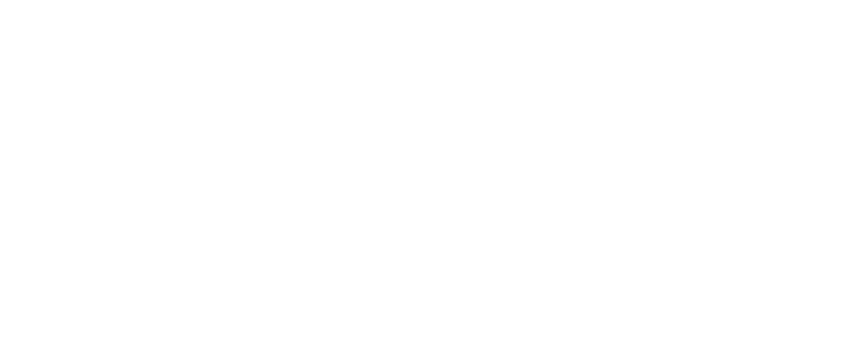
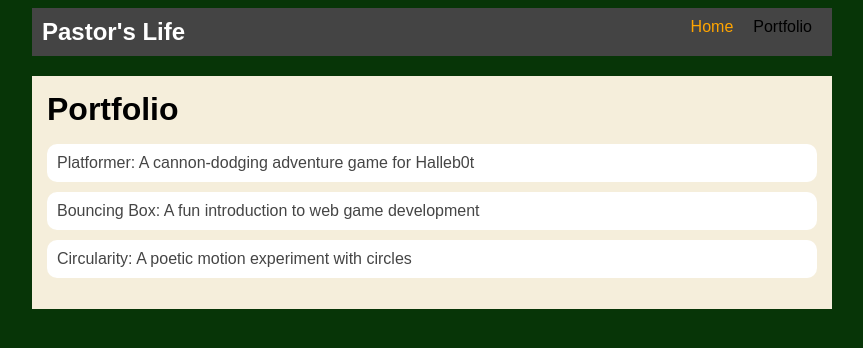
Before and after one commit to deric-nt/deric-nt.github.io, a plain HTML site: page portfolio.html in a window 1280 px wide. Shown: the whole page, without its empty margins (208-1071 px from the left). Drawn offline with Linux system fonts and the light colour scheme.

Commit message:
add portfolio page to website

```diff
--- a/portfolio.html
+++ b/portfolio.html
@@ -0,0 +1,46 @@
+<!DOCTYPE html>
+<html>
+  <head>
+    <title>My Portfolio</title>
+    <link rel="stylesheet" href="style.css" />
+  </head>
+
+  <body>
+    <!-- All content goes here -->
+    <div id="all-contents">
+
+    </div>
+  </body>
+</html>
+<!--All content goes here-->
+<div id="all-contents">
+<nav>
+  <h1>Pastor's Life</h1>
+  <ul id="nav-ul">
+    <li class="nav-li">
+      <a href="index.html">Home</a>
+    </li>
+    <li class="nav-li"
+      <a href="portfolio.html">Portfolio</a>
+    </li>
+   </ul>
+</nav>
+
+<main>
+    <div class="content">
+        <h1>Portfolio</h1>
+        <ul id="portfolio">
+            <li>
+                <a href="projects/platformer/">Platformer: A cannon-dodging adventure game for Halleb0t</a>
+              </li>
+              <li>
+                <a href="projects/bouncing-box/">Bouncing Box: A fun introduction to web game development</a>
+              </li>
+              <li>
+                <a href="projects/circularity/">Circularity: A poetic motion experiment with circles</a>
+              </li>
+
+        </ul>
+      </div>
+</main>
+</div>
--- a/style.css
+++ b/style.css
@@ -75,3 +75,28 @@
 h2, h3 {
     margin: 0px;
 }
+/* Portfolio styles */
+.content h1 {
+    color: black;
+  }
+
+  #portfolio {
+    list-style-type: none;
+    padding-left: 0;
+  }
+
+  #portfolio li {
+    background: #fff;
+    padding: 10px;
+    border-radius: 10px;
+    margin-bottom: 10px;
+  }
+
+  #portfolio li:hover {
+    background: #eee;
+  }
+
+  #portfolio a {
+    text-decoration: none;
+    color: #454545;
+  }
```
